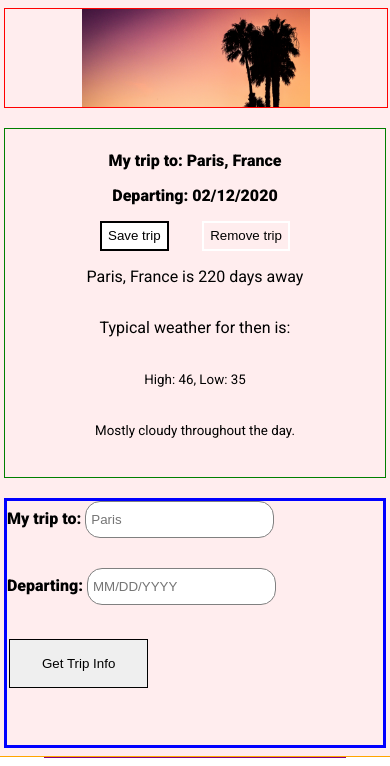
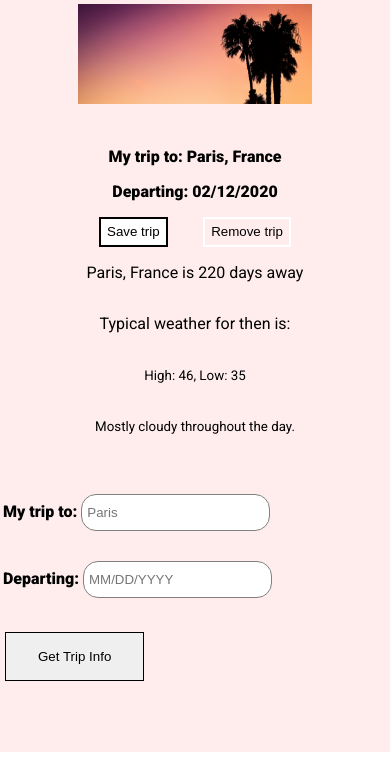
Before and after one commit to samseen/UFendFinalProject, a website built with webpack: page src/client/views/index.html in a window 390 px wide. Shown: the part 93-859 px from the top of the page. Built offline with nearby package versions, Linux system fonts and the light colour scheme.

Commit message:
Removed the borders used in debugging.

```diff
--- a/src/client/styles/style.scss
+++ b/src/client/styles/style.scss
@@ -6,9 +6,8 @@ body {
     display: grid;
     width: 80%;
     margin: auto;
-    border: 1px solid purple;
+    /*border: 1px solid purple;*/
     grid-template-columns: 400px auto;
-    /*grid-template-rows: 10vh 71vh;*/
     grid-template-areas:
     "titleHeader titleHeader"
     "mainArea mainArea";
@@ -18,12 +17,12 @@ body {
 
 .titleHeader {
     grid-area: titleHeader;
-    border: 1px solid blue;
+    /*border: 1px solid blue;*/
 }
 
 .mainArea {
     grid-area: mainArea;
-    border: 1px solid orange;
+    /*border: 1px solid orange;*/
     padding: 15px;
     background: #ffedee;
     display: grid;
@@ -39,7 +38,7 @@ body {
 
 .cityImage {
     grid-area: cityImage;
-    border: 1px solid red;
+    /*border: 1px solid red;*/
     display: flex;
     justify-content:center;
     align-items:center;
@@ -49,12 +48,12 @@ body {
 
 .cityInformation {
     grid-area: cityInformation;
-    border: 1px solid green;
+    /*border: 1px solid green;*/
 }
 
 .formInformation {
     grid-area: formInformation;
-    border: 3px solid blue;
+    /*border: 3px solid blue;*/
 }
 
 /*.cityInput {
@@ -123,8 +122,7 @@ input[type=submit] {
         display: grid;
         width: 80%;
         margin: auto;
-        border: 1px solid purple;
-        /*grid-template-rows: 10vh 200vh;*/
+        /*border: 1px solid purple;*/
         grid-template-areas:
         "titleHeader"
         "mainArea";
@@ -134,7 +132,7 @@ input[type=submit] {
 
     .mainArea {
         grid-area: mainArea;
-        border: 1px solid orange;
+        /*border: 1px solid orange;*/
         padding: 8px;
         background: #ffedee;
         display: grid;
@@ -150,12 +148,12 @@ input[type=submit] {
 
     .cityImage {
         grid-area: cityImage;
-        border: 1px solid red;
+        /*border: 1px solid red;*/
     }
 
     .cityInformation {
         grid-area: cityInformation;
-        border: 1px solid green;
+        /*border: 1px solid green;*/
         display: flex;
         flex-direction: column;
         align-items: center;
```
